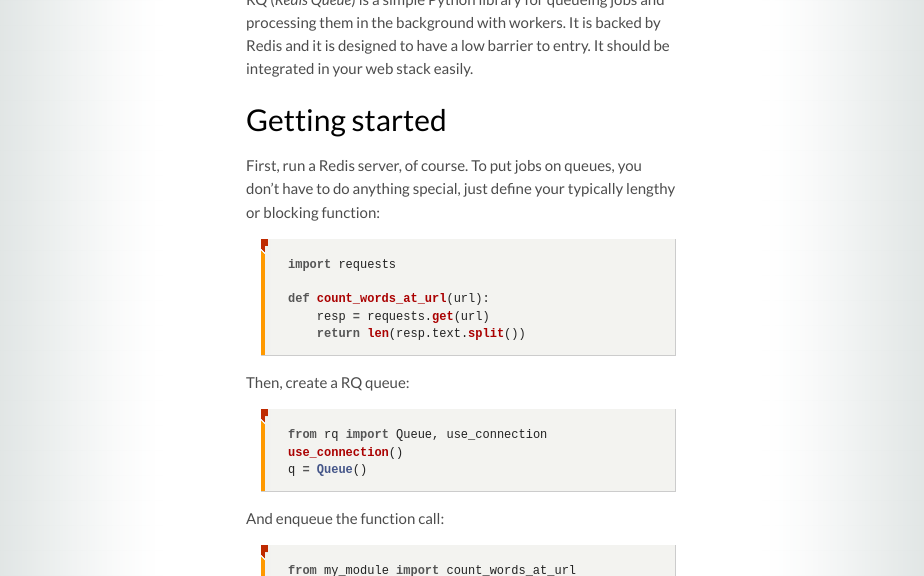
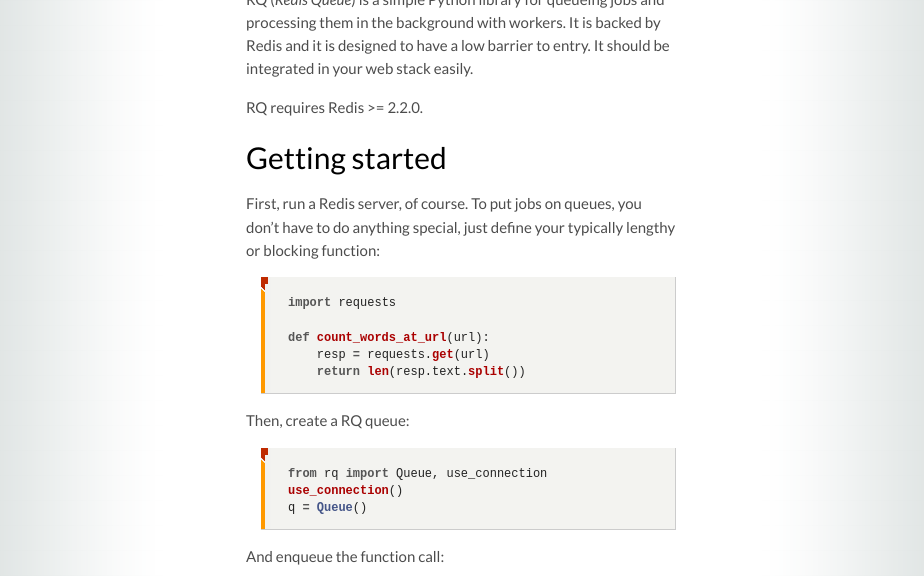
Before and after one commit to rq/rq, a Jekyll site: the page built from index.md, in a window 1280 px wide and 900 px high, cut to the strip 324-900 px from the top of the window. Shown: the whole strip, without its empty margins (179-1103 px from the left). Built offline with Jekyll 4.4.1, drawn with Linux system fonts in a browser that asks for light colours; some web fonts are replaced; Markdown is read by kramdown in place of the engine named in the settings.

Commit message:
Add version note on the required Redis version.

```diff
--- a/index.md
+++ b/index.md
@@ -7,6 +7,8 @@ RQ (_Redis Queue_) is a simple Python library for queueing jobs and processing
 them in the background with workers.  It is backed by Redis and it is designed
 to have a low barrier to entry.  It should be integrated in your web stack
 easily.
+
+RQ requires Redis >= 2.2.0.
 
 ## Getting started
 
```
